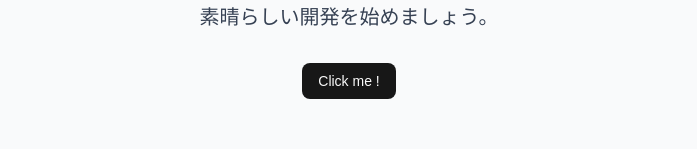
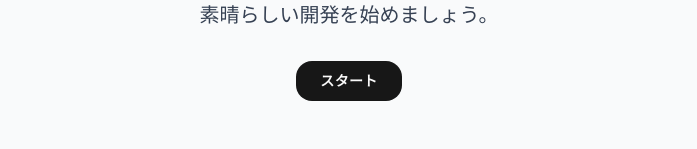
Before and after one commit to masaya0322/challenge-project-j, a Next.js app in the folder frontend/: page / in a window 1280 px wide. Shown: the part 373-522 px from the top of the page, without its empty margins (291-988 px from the left). Built offline with nearby package versions, Linux system fonts and the light colour scheme.

Commit message:
chore(frontend): replace generic Button with TitleButton on home screen

```diff
--- /dev/null
+++ b/frontend/src/components/button.tsx
@@ -0,0 +1,54 @@
+import * as React from "react"
+import { Slot } from "@radix-ui/react-slot"
+import { cva, type VariantProps } from "class-variance-authority"
+
+// クラス名をつなげる小さいユーティリティ
+function cn(...classes: (string | undefined)[]) {
+  return classes.filter(Boolean).join(" ")
+}
+
+// ボタンの見た目バリエーション定義
+const buttonVariants = cva(
+  "inline-flex items-center justify-center rounded-2xl text-sm font-medium transition-colors focus-visible:outline-none focus-visible:ring-2 focus-visible:ring-offset-2 disabled:opacity-50 disabled:pointer-events-none h-10 px-4 py-2 shadow-md",
+  {
+    variants: {
+        variant: {
+          primary: "bg-black text-white hover:opacity-90",
+          outline:
+            "border border-black bg-transparent text-black hover:bg-black hover:text-white",
+        },
+        size: {
+          default: "h-10 px-4 py-2 text-base",
+          lg: "h-12 px-6 py-3 text-lg",
+          sm: "h-8 px-3 py-1 text-sm",
+        },
+    },
+    defaultVariants: {
+        variant: "primary",
+        size: "default",
+    },
+  }
+)
+
+export interface ButtonProps
+  extends React.ButtonHTMLAttributes<HTMLButtonElement>,
+    VariantProps<typeof buttonVariants> {
+  asChild?: boolean
+}
+
+const Button = React.forwardRef<HTMLButtonElement, ButtonProps>(
+  ({ className, variant, size, asChild = false, ...props }, ref) => {
+    const Comp = asChild ? Slot : "button"
+
+    return (
+      <Comp
+        className={cn(buttonVariants({ variant, size }), className)}
+        ref={ref}
+        {...props}
+      />
+    )
+  }
+)
+Button.displayName = "Button"
+
+export { Button, buttonVariants }
--- a/frontend/src/pages/index.tsx
+++ b/frontend/src/pages/index.tsx
@@ -1,18 +1,23 @@
-// frontend/app/page.tsx
-
-import { Button } from "@/components/ui/button";
+import TitleButton from "@/components/TitleButton";
 
 export default function Home() {
   return (
     <div className="flex flex-col items-center justify-center min-h-screen bg-gray-50 p-6">
-
       <h1 className="text-6xl font-extrabold text-blue-600 mb-4 tracking-tight sm:text-7xl">
         Hello Next.js World!
       </h1>
+
       <p className="text-xl text-gray-700 mb-8 max-w-lg text-center">
         Tailwind CSS が有効化されています。ここからあなたの素晴らしい開発を始めましょう。
       </p>
-      <Button>Click me !</Button>
+
+      <TitleButton
+        value="スタート"
+        onChange={(v) => {
+          console.log("押されたボタン:", v);
+        }}
+      />
+
       <footer className="mt-12 text-sm text-gray-400">
         Next.js + pnpm + Tailwind
       </footer>
```
